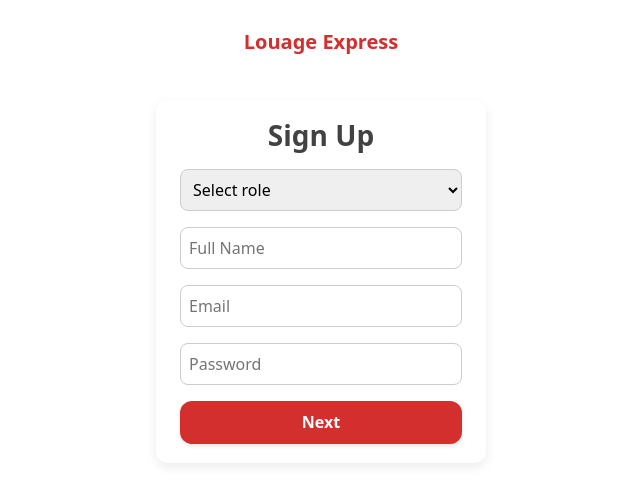
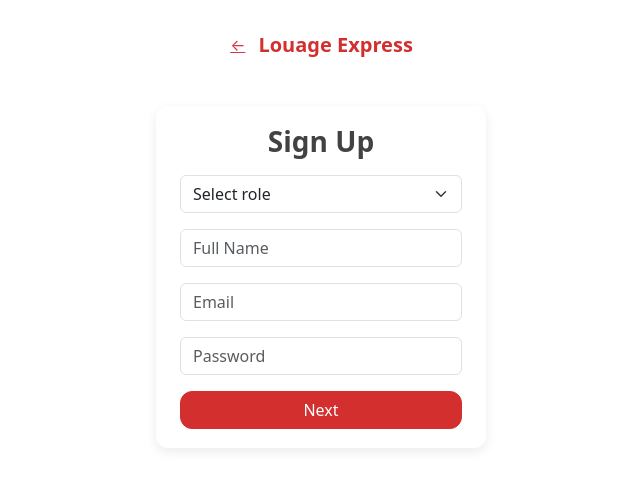
Before and after one commit to raminouaili/LouageExpress, an Angular app: page /signup in a window 1280 px wide. Shown: the top 504 px of the page, without its empty margins (319-959 px from the left). Built offline with nearby package versions, Linux system fonts and the light colour scheme; a small style sheet from the web is missing.

Commit message:
refactor: use bootstrap utilities and add back buttons

```diff
--- a/src/app/auth/auth-shared.css
+++ b/src/app/auth/auth-shared.css
@@ -46,31 +46,6 @@
 }
 .auth-card h3 { margin: 0 0 1rem; font-weight: 600; }
 
-/* Buttons */
-.primary-actions {
-  display: flex;
-  gap: 1rem;
-  width: 100%;
-}
-
-.btn-outline {
-  flex: 1;
-  padding: .6rem 0;
-  border: none;
-  border-radius: var(--louage-radius);
-  background: var(--louage-red);
-  color: var(--louage-white);
-  font-weight: 600;
-  cursor: pointer;
-  box-shadow: 0 2px 4px rgb(0 0 0 / 10%);
-  transition: background 0.2s, transform 0.2s;
-}
-.btn-outline:hover { background: #b71c1c; }
-.btn-outline:active {
-  transform: scale(0.97);
-  background: #9a0007;
-}
-
 /* Divider */
 .divider {
   position: relative;
@@ -96,38 +71,11 @@
   position: relative;
 }
 
-/* Social buttons */
-.social {
-  display: flex;
-  gap: 1.5rem;
-}
-.social button {
-  border: none;
-  background: none;
-  font-size: 1.4rem;
-  cursor: pointer;
-  transition: background 0.2s, transform 0.2s;
-}
-.social button:hover { opacity: .75; }
-.social button:active {
-  transform: scale(0.92);
-  background: #f3f3f3;
-  border-radius: 50%;
-}
-
 /* Responsive rules */
 @media (max-width: 480px) {
   .auth-card {
     padding: 1rem 0.6rem;
     max-width: 95vw;
-  }
-  .primary-actions {
-    flex-direction: column;
-    gap: 0.5rem;
-  }
-  .btn-outline {
-    font-size: 1rem;
-    padding: .7rem 0;
   }
 }
 
@@ -147,7 +95,6 @@
 
 @media (max-width: 360px) {
   .auth-card h3   { font-size: 1rem; }
-  .btn-outline    { font-size: 0.85rem; padding: .5rem 0; }
 }
 
 @media (min-width: 768px) {
--- a/src/app/auth/login/LoginComponent.ts
+++ b/src/app/auth/login/LoginComponent.ts
@@ -9,7 +9,7 @@ import { FakeApiService } from '../../services/fake-api.service';
   standalone: true,
   imports: [CommonModule, RouterModule, FormsModule],
   templateUrl: './login.component.html',
-  styleUrls: ['../auth-shared.css', './login.component.css'],
+  styleUrls: ['../auth-shared.css'],
   schemas: [CUSTOM_ELEMENTS_SCHEMA]
 })
 export class LoginComponent {
--- a/src/app/auth/login/login.component.css
+++ /dev/null
@@ -1,16 +0,0 @@
-form {
-  display: flex;
-  flex-direction: column;
-  gap: 1rem;
-  width: 100%;
-}
-
-input {
-  padding: 0.5rem;
-  border: 1px solid #ccc;
-  border-radius: 0.5rem;
-}
-
-button {
-  width: 100%;
-}
--- a/src/app/auth/login/login.component.html
+++ b/src/app/auth/login/login.component.html
@@ -1,13 +1,24 @@
 <div class="onboarding">
   <header class="brand">
+    <button
+      class="btn btn-link link-danger p-0 me-2"
+      routerLink="/auth"
+      aria-label="Retour"
+    >
+      ←
+    </button>
     <span class="name">Louage&nbsp;Express</span>
   </header>
 
   <section class="auth-card">
     <h3>Log In</h3>
-    <form (ngSubmit)="onSubmit()" #loginForm="ngForm" class="w-100">
+    <form
+      (ngSubmit)="onSubmit()"
+      #loginForm="ngForm"
+      class="d-flex flex-column gap-3 w-100"
+    >
       <input
-        class="form-control mb-2"
+        class="form-control"
         type="email"
         name="email"
         [(ngModel)]="email"
@@ -15,7 +26,7 @@
         required
       />
       <input
-        class="form-control mb-3"
+        class="form-control"
         type="password"
         name="password"
         [(ngModel)]="password"
--- a/src/app/auth/onboarding/onboarding.component.html
+++ b/src/app/auth/onboarding/onboarding.component.html
@@ -32,18 +32,18 @@
    <section class="auth-card">
     <h3>Get started</h3>
 
-    <div class="primary-actions">
-      <button routerLink="/signup" class="btn-outline">Sign Up</button>
-      <button routerLink="/login"  class="btn-outline">Log In</button>
+    <div class="d-flex gap-3 w-100">
+      <button routerLink="/signup" class="btn btn-danger flex-fill">Sign Up</button>
+      <button routerLink="/login"  class="btn btn-danger flex-fill">Log In</button>
     </div>
 
     <div class="divider"><span>or</span></div>
 
-    <div class="social">
-      <button aria-label="Continue with Google">
+    <div class="d-flex gap-3">
+      <button class="btn btn-outline-secondary rounded-circle" aria-label="Continue with Google">
         <fa-icon [icon]="faGoogle"></fa-icon>
       </button>
-      <button aria-label="Continue with Apple">
+      <button class="btn btn-outline-secondary rounded-circle" aria-label="Continue with Apple">
         <fa-icon [icon]="faApple"></fa-icon>
       </button>
     </div>
--- a/src/app/auth/signup/SignupComponent.ts
+++ b/src/app/auth/signup/SignupComponent.ts
@@ -8,7 +8,7 @@ import { RouterModule } from '@angular/router';
   standalone: true,
   imports: [CommonModule, FormsModule, RouterModule],
   templateUrl: './signup.component.html',
-  styleUrls: ['../auth-shared.css', './signup.component.css'],
+  styleUrls: ['../auth-shared.css'],
   schemas: [CUSTOM_ELEMENTS_SCHEMA]
 })
 export class SignupComponent {
--- a/src/app/auth/signup/signup.component.css
+++ /dev/null
@@ -1,22 +0,0 @@
-form {
-  display: flex;
-  flex-direction: column;
-  gap: 1rem;
-  width: 100%;
-}
-
-input,
-select {
-  padding: 0.5rem;
-  border: 1px solid #ccc;
-  border-radius: 0.5rem;
-}
-
-.form-nav {
-  display: flex;
-  gap: 1rem;
-}
-
-.form-nav button {
-  flex: 1;
-}
--- a/src/app/auth/signup/signup.component.html
+++ b/src/app/auth/signup/signup.component.html
@@ -1,45 +1,146 @@
 <div class="onboarding">
   <header class="brand">
+    <button
+      class="btn btn-link link-danger p-0 me-2"
+      routerLink="/auth"
+      aria-label="Retour"
+    >
+      ←
+    </button>
     <span class="name">Louage&nbsp;Express</span>
   </header>
 
   <section class="auth-card">
     <h3>Sign Up</h3>
 
-    <form *ngIf="step === 1" (ngSubmit)="nextStep()" #infoForm="ngForm">
-      <select name="userType" [(ngModel)]="userType" required>
+    <form
+      *ngIf="step === 1"
+      (ngSubmit)="nextStep()"
+      #infoForm="ngForm"
+      class="d-flex flex-column gap-3 w-100"
+    >
+      <select
+        class="form-select"
+        name="userType"
+        [(ngModel)]="userType"
+        required
+      >
         <option value="" disabled>Select role</option>
         <option value="passenger">Passager</option>
         <option value="driver">Chauffeur</option>
       </select>
-      <input type="text" name="name" [(ngModel)]="general.name" placeholder="Full Name" required />
-      <input type="email" name="email" [(ngModel)]="general.email" placeholder="Email" required />
-      <input type="password" name="password" [(ngModel)]="general.password" placeholder="Password" required />
-      <button type="submit" class="btn-outline">Next</button>
+      <input
+        class="form-control"
+        type="text"
+        name="name"
+        [(ngModel)]="general.name"
+        placeholder="Full Name"
+        required
+      />
+      <input
+        class="form-control"
+        type="email"
+        name="email"
+        [(ngModel)]="general.email"
+        placeholder="Email"
+        required
+      />
+      <input
+        class="form-control"
+        type="password"
+        name="password"
+        [(ngModel)]="general.password"
+        placeholder="Password"
+        required
+      />
+      <button type="submit" class="btn btn-danger w-100">Next</button>
     </form>
 
-    <form *ngIf="step === 2" (ngSubmit)="nextStep()" #phoneForm="ngForm">
-      <input type="tel" name="phone" [(ngModel)]="phone" placeholder="Phone Number" required />
-      <input type="text" name="code" [(ngModel)]="verificationCode" placeholder="Verification Code" required />
-      <div class="form-nav">
-        <button type="button" class="btn-outline" (click)="prevStep()">Back</button>
-        <button type="submit" class="btn-outline">Next</button>
+    <form
+      *ngIf="step === 2"
+      (ngSubmit)="nextStep()"
+      #phoneForm="ngForm"
+      class="d-flex flex-column gap-3 w-100"
+    >
+      <input
+        class="form-control"
+        type="tel"
+        name="phone"
+        [(ngModel)]="phone"
+        placeholder="Phone Number"
+        required
+      />
+      <input
+        class="form-control"
+        type="text"
+        name="code"
+        [(ngModel)]="verificationCode"
+        placeholder="Verification Code"
+        required
+      />
+      <div class="d-flex gap-3">
+        <button
+          type="button"
+          class="btn btn-outline-danger flex-fill"
+          (click)="prevStep()"
+        >
+          Back
+        </button>
+        <button type="submit" class="btn btn-danger flex-fill">Next</button>
       </div>
     </form>
 
-    <form *ngIf="step === 3" (ngSubmit)="nextStep()" #idForm="ngForm">
-      <input type="text" name="id" [(ngModel)]="idNumber" placeholder="ID or Passport Number" required />
-      <div class="form-nav">
-        <button type="button" class="btn-outline" (click)="prevStep()">Back</button>
-        <button type="submit" class="btn-outline">{{ userType === 'driver' ? 'Next' : 'Finish' }}</button>
+    <form
+      *ngIf="step === 3"
+      (ngSubmit)="nextStep()"
+      #idForm="ngForm"
+      class="d-flex flex-column gap-3 w-100"
+    >
+      <input
+        class="form-control"
+        type="text"
+        name="id"
+        [(ngModel)]="idNumber"
+        placeholder="ID or Passport Number"
+        required
+      />
+      <div class="d-flex gap-3">
+        <button
+          type="button"
+          class="btn btn-outline-danger flex-fill"
+          (click)="prevStep()"
+        >
+          Back
+        </button>
+        <button type="submit" class="btn btn-danger flex-fill">
+          {{ userType === 'driver' ? 'Next' : 'Finish' }}
+        </button>
       </div>
     </form>
 
-    <form *ngIf="step === 4 && userType === 'driver'" (ngSubmit)="finish()" #licenseForm="ngForm">
-      <input type="text" name="license" [(ngModel)]="licenseNumber" placeholder="Driver License Number" required />
-      <div class="form-nav">
-        <button type="button" class="btn-outline" (click)="prevStep()">Back</button>
-        <button type="submit" class="btn-outline">Finish</button>
+    <form
+      *ngIf="step === 4 && userType === 'driver'"
+      (ngSubmit)="finish()"
+      #licenseForm="ngForm"
+      class="d-flex flex-column gap-3 w-100"
+    >
+      <input
+        class="form-control"
+        type="text"
+        name="license"
+        [(ngModel)]="licenseNumber"
+        placeholder="Driver License Number"
+        required
+      />
+      <div class="d-flex gap-3">
+        <button
+          type="button"
+          class="btn btn-outline-danger flex-fill"
+          (click)="prevStep()"
+        >
+          Back
+        </button>
+        <button type="submit" class="btn btn-danger flex-fill">Finish</button>
       </div>
     </form>
   </section>
--- a/src/app/results/results.component.css
+++ b/src/app/results/results.component.css
@@ -18,15 +18,6 @@
   font-weight: 600;
   font-size: 1.1rem;
 }
-.nav-btn {
-  background: none;
-  border: none;
-  font-size: 1.4rem;
-  line-height: 1;
-  padding: 0 0.25rem;
-  cursor: pointer;
-}
-
 .return-info {
   text-align: center;
   padding: 0.5rem;
--- a/src/app/results/results.component.html
+++ b/src/app/results/results.component.html
@@ -2,9 +2,15 @@
 <div class="results-screen">
   <!-- App-bar ---------------------------------------------------->
   <header class="results-header">
-    <button class="nav-btn" routerLink="/search" aria-label="Retour">←</button>
-    <h1>Résultats ({{ results.length }})</h1>
-    <button class="nav-btn" aria-label="Trier">☰</button>
+    <button
+      class="btn btn-link link-dark p-0"
+      routerLink="/search"
+      aria-label="Retour"
+    >
+      ←
+    </button>
+    <h1 class="m-0">Résultats ({{ results.length }})</h1>
+    <button class="btn btn-link link-dark p-0" aria-label="Trier">☰</button>
   </header>
 
   <div class="return-info" *ngIf="returnDate">
--- a/src/app/search/search.component.css
+++ b/src/app/search/search.component.css
@@ -37,33 +37,6 @@
   position: relative; /* so FAB can anchor */
 }
 
-/* Inputs ---------------------------------------------------------*/
-.input-group input,
-.inline-row input,
-.inline-row select {
-  width: 100%;
-  font: inherit;
-  padding: 0.8rem 0.9rem;
-  border: 1px solid var(--louage-border);
-  border-radius: 0.75rem;
-  background: #fafafa;
-  outline: none;
-}
-.input-group input:focus,
-.inline-row input:focus,
-.inline-row select:focus {
-  border-color: var(--louage-red);
-}
-
-/* Date + passenger side-by-side ----------------------------------*/
-.inline-row {
-  display: flex;
-  gap: 0.75rem;
-}
-.inline-row select {
-  flex: 1 0 40%;
-}
-
 /* Map preview ----------------------------------------------------*/
 .map-preview {
   width: 100%;
```
Also changed, not shown: src/app/search/search.component.html (+22 -13 lines).
